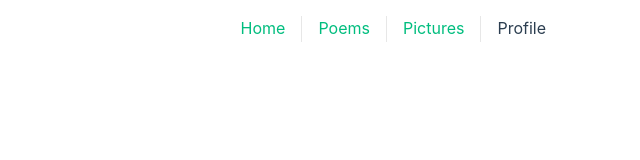
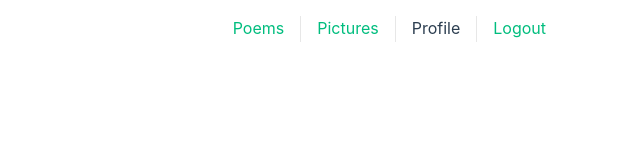
Before and after one commit to globe-and-citizen/wgp-reboot, a Vue app in the folder frontend/: page /profile in a window 1280 px wide. Shown: the top 160 px of the page, without its empty margins (344-984 px from the left). Built offline with nearby package versions, Linux system fonts and the light colour scheme; sample sign-in values are in the browser's storage; the HTML template or start-up script is replaced by a standard one.

Commit message:
add authorization

```diff
--- a/frontend/src/App.vue
+++ b/frontend/src/App.vue
@@ -1,21 +1,35 @@
 <script setup lang="ts">
-import { RouterLink, RouterView } from 'vue-router'
+import {RouterLink, RouterView} from 'vue-router'
+import {computed} from "vue";
+
+const isLoggedIn = computed(() => {
+  return localStorage.getItem('jwt') !== null
+})
+
+function logout() {
+  localStorage.removeItem('jwt')
+  alert('Logged out successfully.')
+  location.href = '/'
+}
 </script>
 
 <template>
   <div style="position: relative; min-height: 4rem;">
     <nav>
-      <RouterLink to="/">Home</RouterLink>
-      <RouterLink to="/poems">Poems</RouterLink>
-      <RouterLink to="/pictures">Pictures</RouterLink>
-      <RouterLink to="/profile">Profile</RouterLink>
+      <RouterLink v-if="!isLoggedIn" to="/">Home</RouterLink>
+      <div v-if="isLoggedIn">
+        <RouterLink to="/poems">Poems</RouterLink>
+        <RouterLink to="/pictures">Pictures</RouterLink>
+        <RouterLink to="/profile">Profile</RouterLink>
+        <a href="/" @click.prevent="logout" style="padding:0 1rem;cursor:pointer;">Logout</a>
+      </div>
     </nav>
   </div>
 
   <div style="height: 4rem;"></div>
 
   <div class="body">
-    <RouterView />
+    <RouterView/>
   </div>
 
 </template>
--- a/frontend/src/components/Login.vue
+++ b/frontend/src/components/Login.vue
@@ -22,10 +22,13 @@ const username = ref('');
 const password = ref('');
 
 const handleLogin = () => {
-  if (username.value && password.value) {
+  if (username.value == "tester" && password.value == "1234") {
+    localStorage.setItem('jwt', "fake-jwt-token");
     alert(`Logged in as: ${username.value}`);
+    // Redirect to the profile page or another page
+    location.href = '/profile';
   } else {
-    alert('Please fill in all fields.');
+    alert('Username or password is incorrect.');
   }
 };
 </script>
--- a/frontend/src/router/index.ts
+++ b/frontend/src/router/index.ts
@@ -16,18 +16,32 @@ const router = createRouter({
       // this generates a separate chunk (About.[hash].js) for this route
       // which is lazy-loaded when the route is visited.
       component: () => import('@/components/GetPoems.vue'),
+      meta: { requiresAuth: true },
     },
     {
       path: '/pictures',
       name: 'pictures',
       component: () => import('@/components/GetPictures.vue'),
+      meta: { requiresAuth: true },
+
     },
     {
       path: '/profile',
       name: 'profile',
       component: () => import('@/components/Profile.vue'),
+      meta: { requiresAuth: true },
     }
   ],
 })
 
+router.beforeEach((to, from, next) => {
+  const token = localStorage.getItem('jwt'); // todo
+  if (to.meta.requiresAuth && !token) {
+    console.log('unauthorized');
+    next('/');
+  } else {
+    next();
+  }
+});
+
 export default router
```
